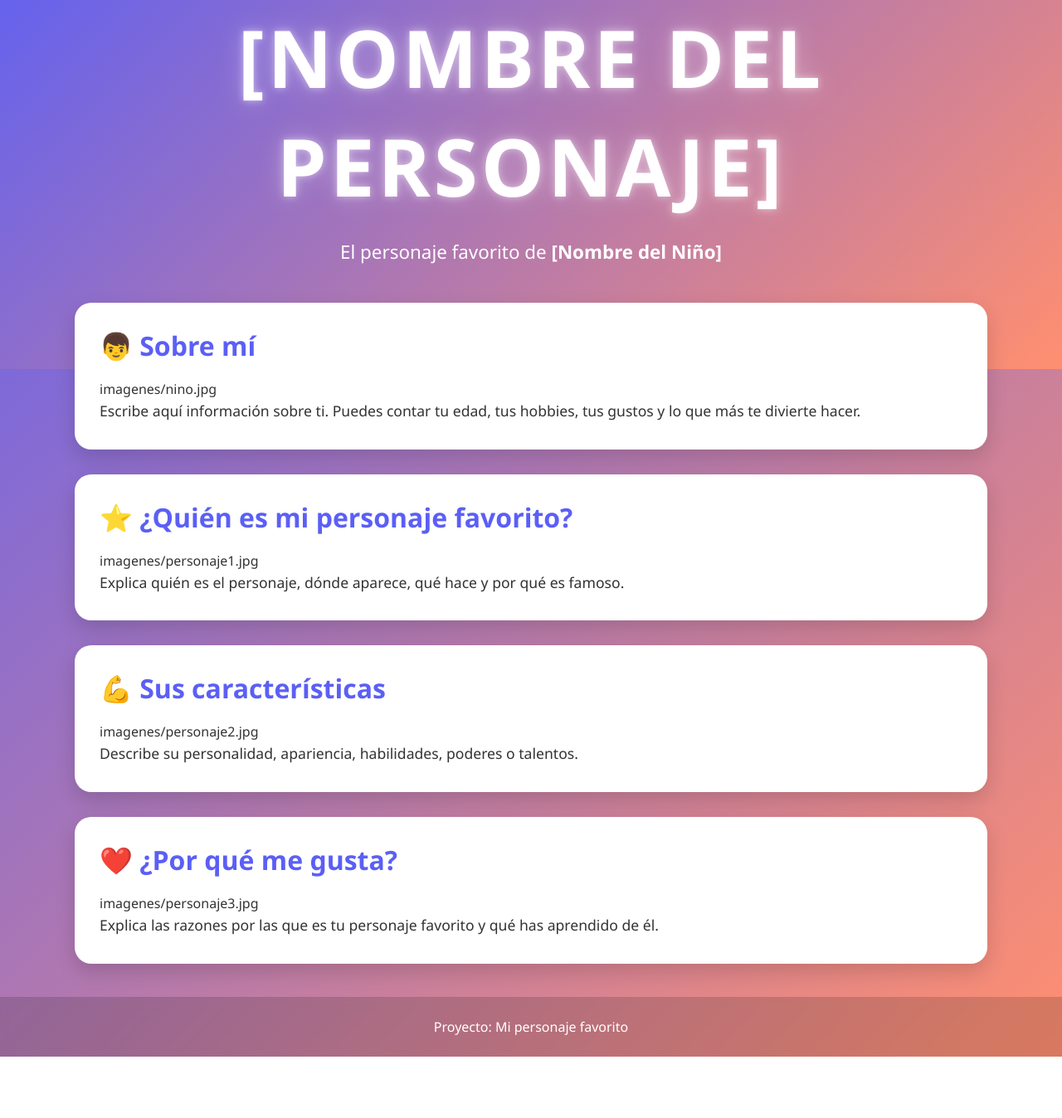
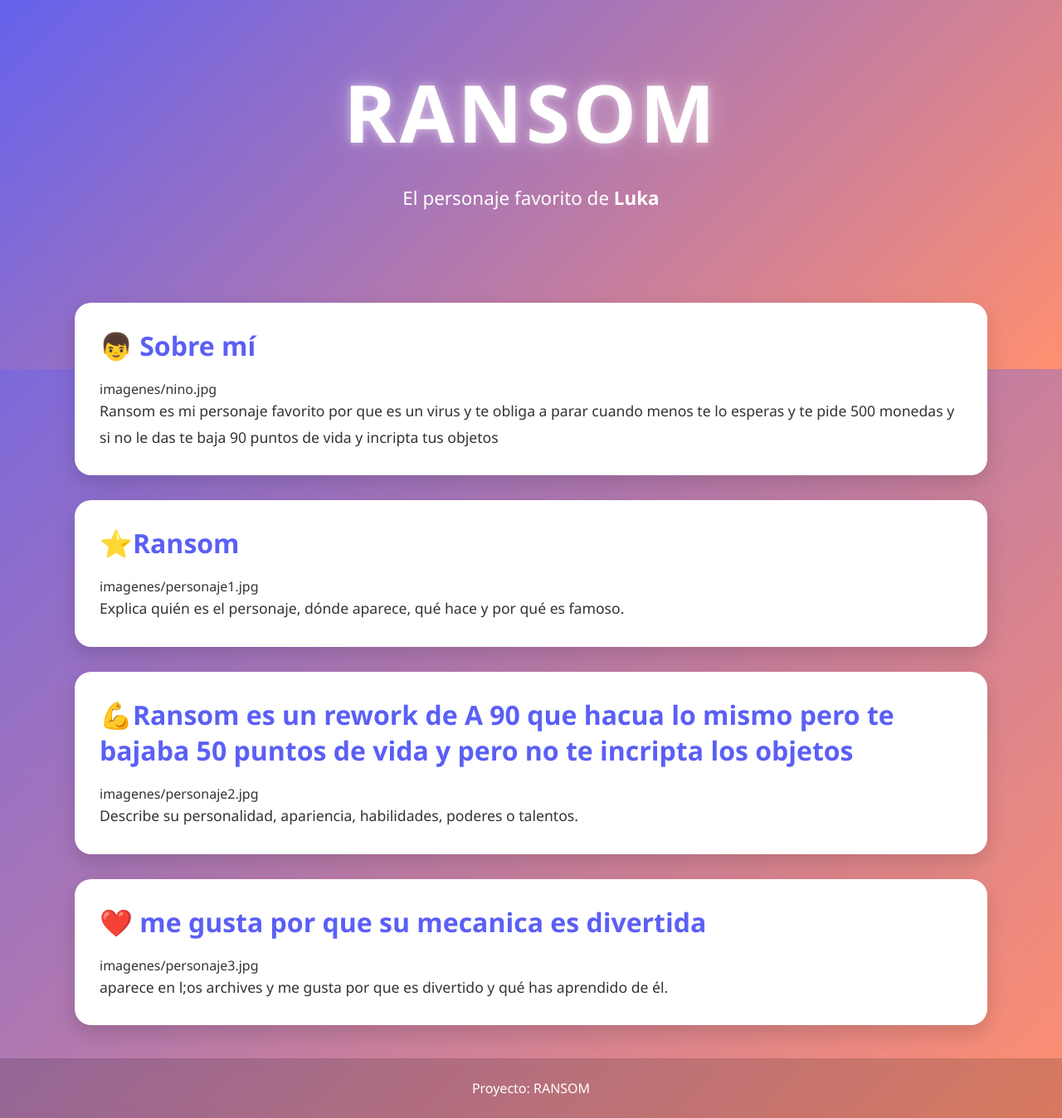
Before and after one commit to lusin20261/4basadreREYES, a plain HTML site: page docs/personajeFavorito/index.html in a window 1280 px wide. Shown: the part 115-1463 px from the top of the page at 83% size. Before the commit the page ends 1389 px from the top, so only its background shows below. Drawn offline with Linux system fonts and the light colour scheme.

Commit message:
RESCATE/RANSOM

```diff
--- a/docs/personajeFavorito/index.html
+++ b/docs/personajeFavorito/index.html
@@ -4,7 +4,7 @@
 <head>
     <meta charset="UTF-8">
     <meta name="viewport" content="width=device-width, initial-scale=1.0">
-    <title>[Nombre del Personaje]</title>
+    <title>Ransom</title>
     <link rel="stylesheet" href="style.css">
 </head>
 
@@ -12,8 +12,8 @@
 
     <header class="hero">
         <div class="hero-content">
-            <h1>[NOMBRE DEL PERSONAJE]</h1>
-            <p>El personaje favorito de <strong>[Nombre del Niño]</strong></p>
+            <h1>Ransom</h1>
+            <p>El personaje favorito de <strong>Luka</strong></p>
         </div>
     </header>
 
@@ -24,14 +24,12 @@
             imagenes/nino.jpg
 
             <p>
-                Escribe aquí información sobre ti.
-                Puedes contar tu edad, tus hobbies,
-                tus gustos y lo que más te divierte hacer.
-            </p>
+                Ransom es mi personaje favorito por que es un virus y te obliga a parar cuando menos te lo esperas y te pide 500 monedas y si no le das te baja 90 puntos de vida y incripta tus objetos
+                      </p>
         </section>
 
         <section class="card">
-            <h2>⭐ ¿Quién es mi personaje favorito?</h2>
+            <h2>⭐Ransom</h2>
             imagenes/personaje1.jpg
 
             <p>
@@ -41,7 +39,7 @@
         </section>
 
         <section class="card">
-            <h2>💪 Sus características</h2>
+            <h2>💪Ransom es un rework de A 90 que hacua lo mismo pero te bajaba 50 puntos de vida y pero no te incripta los objetos </h2>
             imagenes/personaje2.jpg
 
             <p>
@@ -51,11 +49,11 @@
         </section>
 
         <section class="card">
-            <h2>❤️ ¿Por qué me gusta?</h2>
+            <h2>❤️ me gusta por que su mecanica es divertida</h2>
             imagenes/personaje3.jpg
 
             <p>
-                Explica las razones por las que es tu personaje favorito
+                aparece en l;os archives y me gusta por que es divertido
                 y qué has aprendido de él.
             </p>
         </section>
@@ -63,7 +61,7 @@
     </main>
 
     <footer>
-        <p>Proyecto: Mi personaje favorito</p>
+        <p>Proyecto: RANSOM</p>
     </footer>
 
 </body>
```
